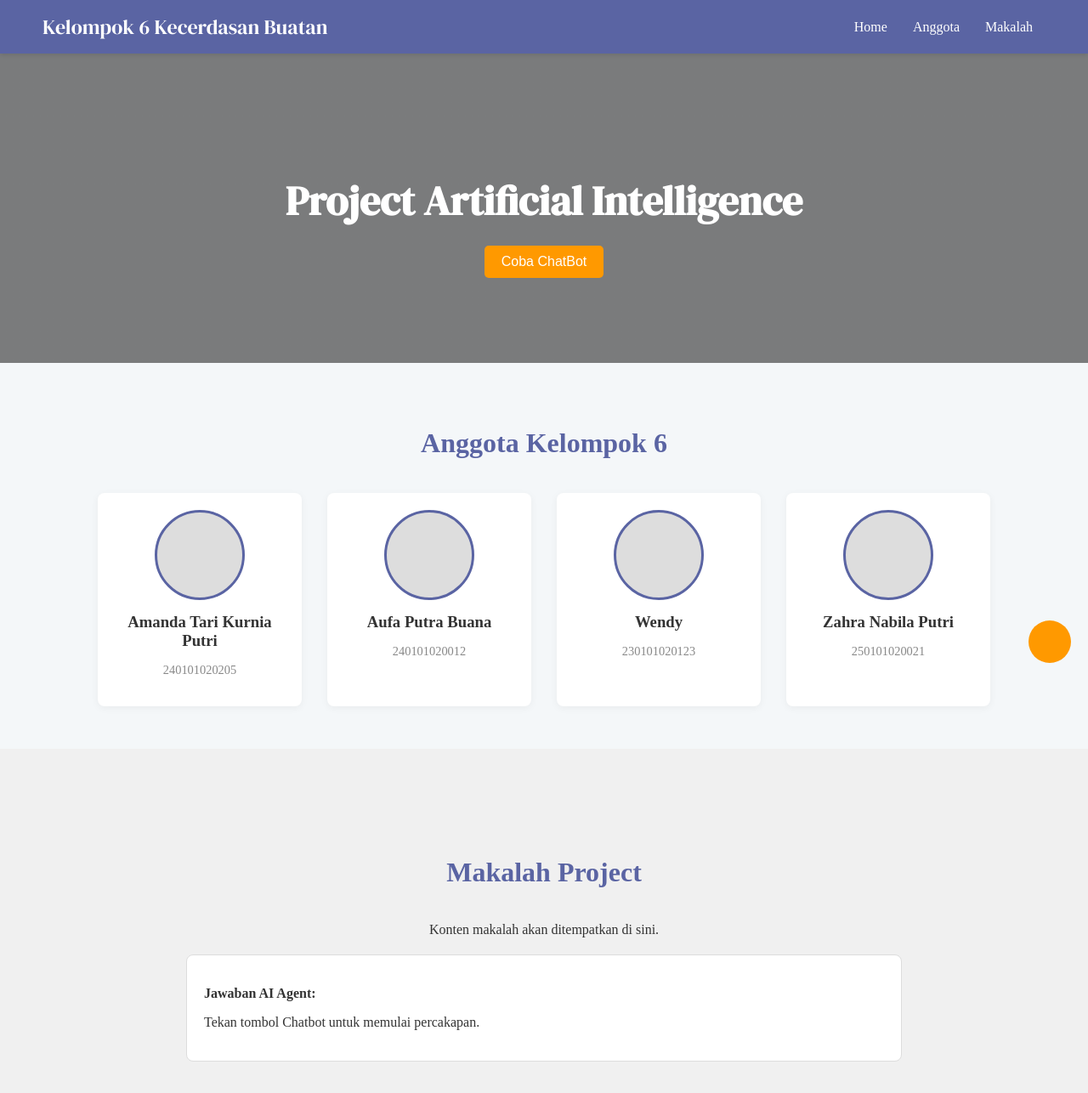
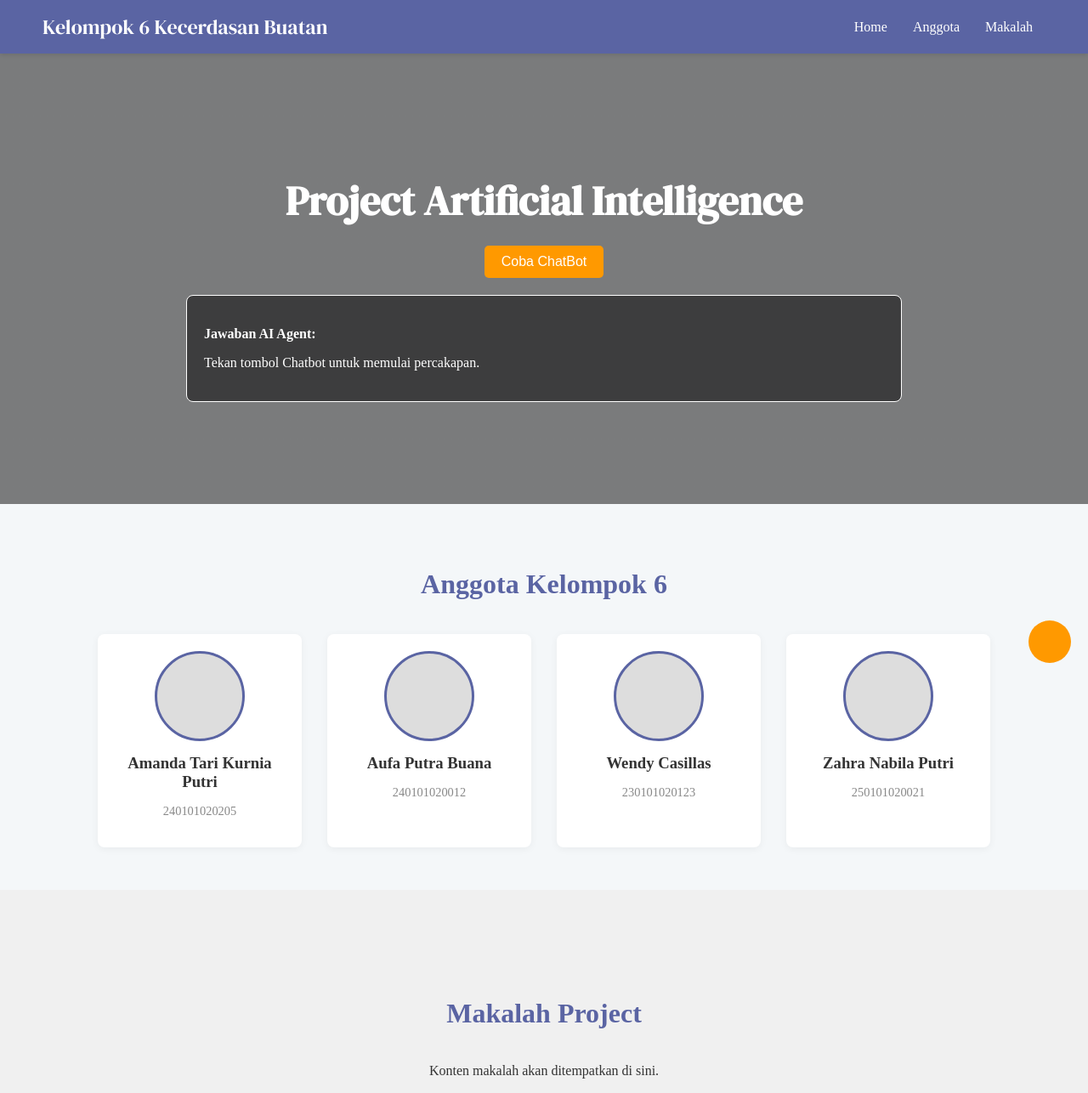
Before and after one commit to zahranabptrr/testing_deploy, a plain HTML site: page index.html in a window 1280 px wide. Shown: the top 1286 px of the page at 85% size. Drawn offline with Linux system fonts and the light colour scheme.

Commit message:
Update index.html

```diff
--- a/index.html
+++ b/index.html
@@ -28,6 +28,21 @@
         <section class="hero-section" id="home">
             <h1 class="main-title">Project Artificial Intelligence</h1>
             <button class="chatbot-btn" onclick="openChatbot()">Coba ChatBot</button>
+
+            <div id="chatbot-response-container" style="
+                max-width: 800px;
+                margin: 20px auto;
+                padding: 20px;
+                text-align: left;
+                background-color: rgba(0, 0, 0, 0.5); /* Hitam 50% transparan */
+                border: 1px solid white; /* Border putih */
+                border-radius: 8px;
+                color: white; /* Teks putih */
+            ">
+                <p><strong>Jawaban AI Agent:</strong></p>
+                <p id="ai-agent-text" style="white-space: pre-wrap;">Tekan tombol Chatbot untuk memulai percakapan.</p>
+            </div>
+
         </section>
 
         <section class="anggota-section" id="anggota">
@@ -48,7 +63,7 @@
 
                 <div class="anggota-card">
                     <div class="profile-circle" style="background-image: url('avatar-3.jpg');"></div>
-                    <h3 class="anggota-name">Wendy</h3>
+                    <h3 class="anggota-name">Wendy Casillas</h3>
                     <p class="anggota-nim">230101020123</p>
                 </div>
 
@@ -65,18 +80,6 @@
             <h2 class="section-title">Makalah Project</h2>
             <p>Konten makalah akan ditempatkan di sini.</p>
 
-            <div id="chatbot-response-container" style="
-                max-width: 800px;
-                margin: 20px auto;
-                padding: 20px;
-                text-align: left;
-                background-color: white;
-                border: 1px solid #ddd;
-                border-radius: 8px;
-            ">
-                <p><strong>Jawaban AI Agent:</strong></p>
-                <p id="ai-agent-text" style="white-space: pre-wrap;">Tekan tombol Chatbot untuk memulai percakapan.</p>
-            </div>
             <a href="https://docs.google.com/document/d/1-ue0LdQh9LbIvng4XlNkA5EKushdaVwbtYjA_PXW1mc/edit?tab=t.0" target="_blank" class="makalah-btn">
                 Makalah
             </a>
```
